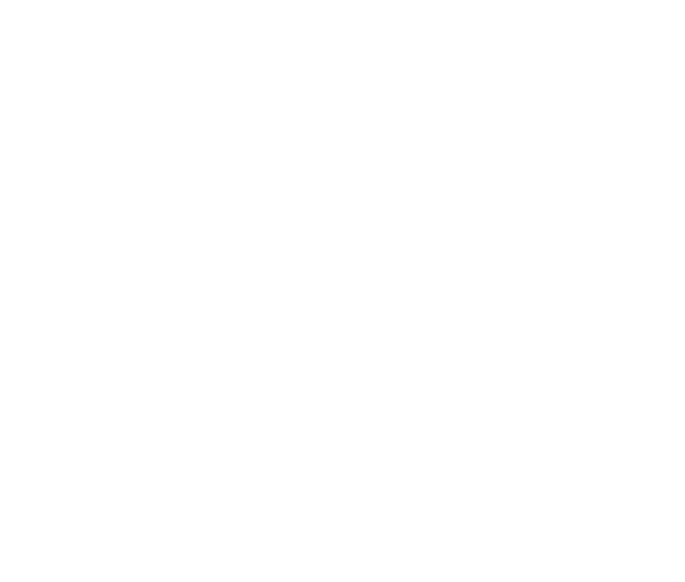
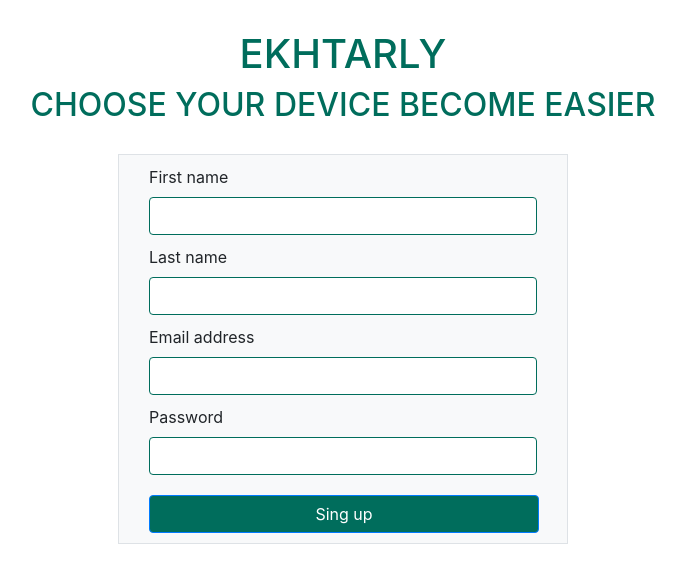
Before and after one commit to Ahmadbltagy/Ekhtarly, a plain HTML site: page form.html in a window 1280 px wide. Shown: the whole page, without its empty margins (297-982 px from the left). Drawn offline with Linux system fonts and the light colour scheme.

Commit message:
finish form

```diff
--- a/css/form.css
+++ b/css/form.css
@@ -0,0 +1,27 @@
+
+.brand  {
+    text-transform: uppercase;
+    text-align: center;
+    color: #006D5C;
+    margin: 30px 0 30px 0;
+}
+
+form{
+    width: 450px;
+    margin: 0 auto;
+}
+.form-control{
+    border-color:#006D5C ;
+}
+.form-group{
+    margin: 10px 30px;
+}
+.btn{
+    width: 390px;
+    margin: 10px 30px;
+    background-color: #006D5C;
+}
+
+.btn:hover{
+    background-color:#006D5C ;
+}
--- a/css/index.css
+++ b/css/index.css
@@ -1,5 +1,6 @@
 .navbar-brand h1{
     color: #006D5C;
+    text-transform: uppercase;
 }
 ul li{
     font-size: 25px;
--- a/form.html
+++ b/form.html
@@ -0,0 +1,39 @@
+<!DOCTYPE html>
+<html lang="en">
+<head>
+    <meta charset="UTF-8">
+    <meta name="viewport" content="width=device-width, initial-scale=1.0">
+    <meta http-equiv="X-UA-Compatible" content="ie=edge">
+    <link rel="stylesheet" href="css/bootstrap.min.css">
+    <link rel="stylesheet" href="css/form.css">
+    <title>Ekhtarly</title>
+</head>
+<body>
+    <div class="container">
+        <div class="brand">
+            <h1>Ekhtarly</h1>
+            <h2>Choose your device become easier</h2>
+        </div>
+        <form class="border  bg-light">
+            <div class="form-group">
+                <label for="firstName">First name</label>
+                <input type="text" class="form-control" id="firstName">
+            </div>
+            <div class="form-group">
+                <label for="lastName">Last name</label>
+                <input type="text" class="form-control" id="lastName">
+            </div>
+            <div class="form-group ">
+                <label for="inputEmail1">Email address</label>
+                <input type="email" class="form-control" id="inputEmail1" aria-describedby="emailHelp">
+            </div>
+            <div class="form-group">
+                <label for="inputPassword1">Password</label>
+                <input type="password" class="form-control" id="inputPassword1" >
+            </div>
+            <button type="submit" class="btn btn-primary">Sing up</button>
+        </form>
+
+    </div>
+</body>
+</html>
```
Also changed, not shown: index.html (+2 -2 lines).
